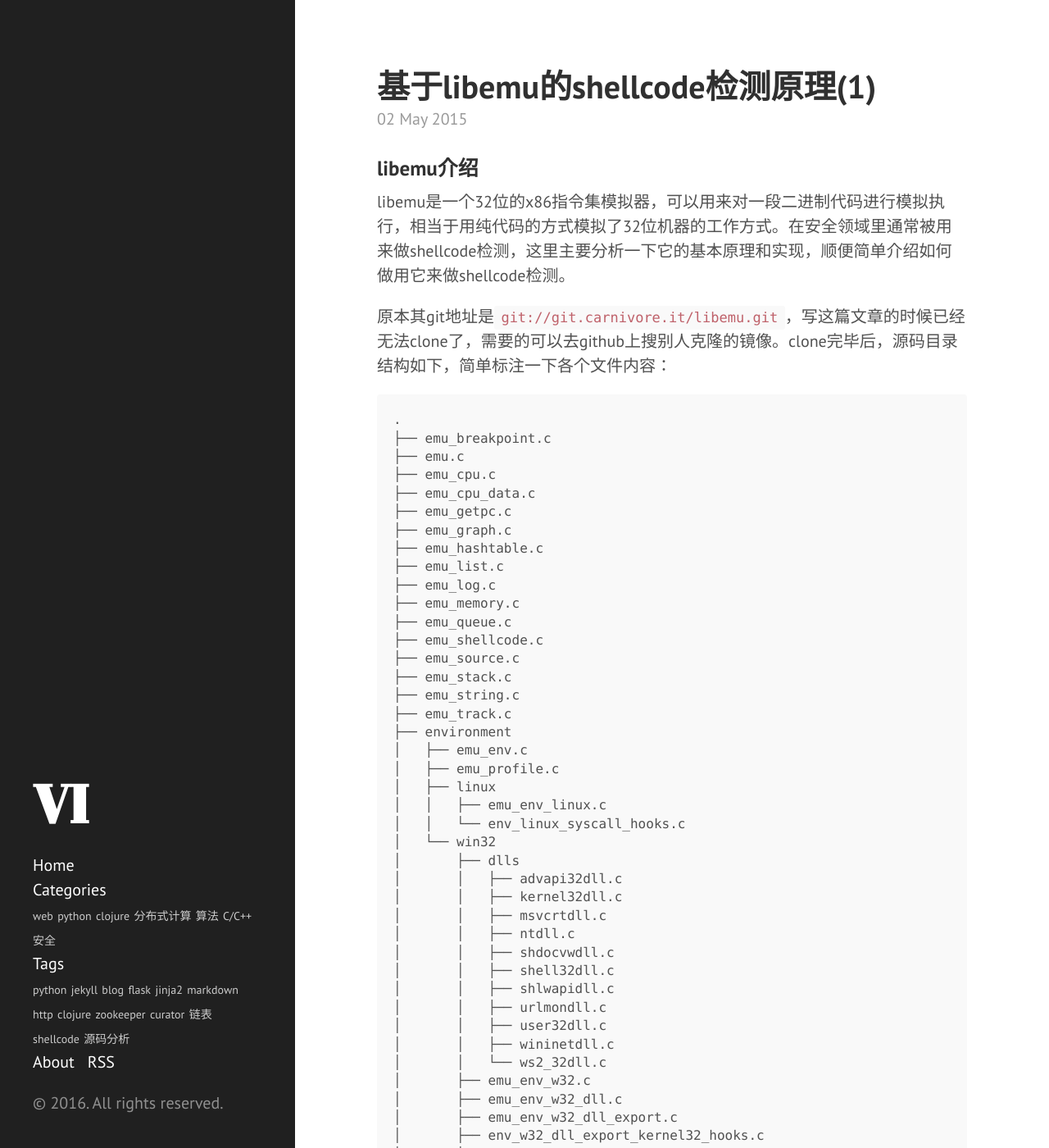
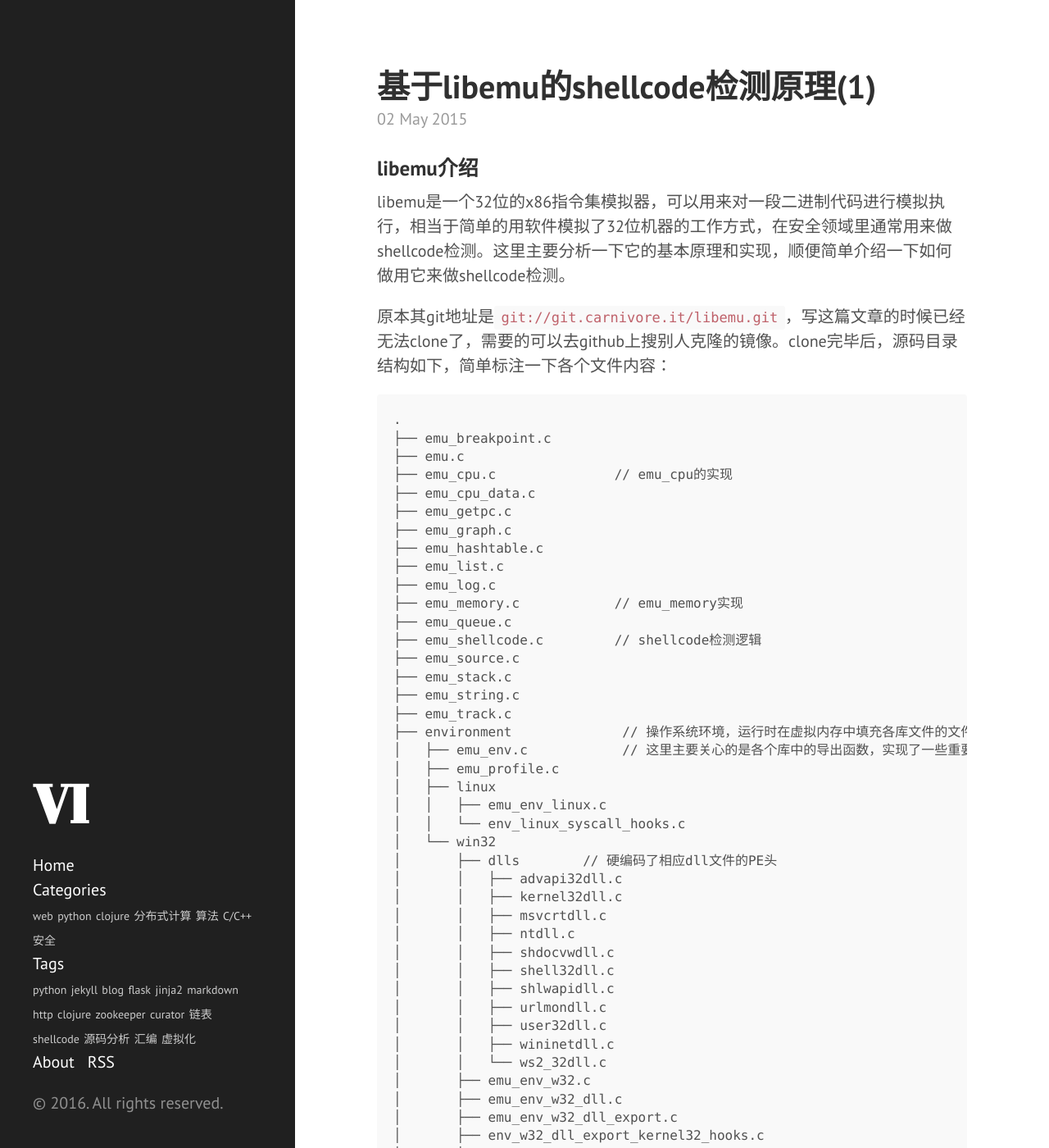
Before and after one commit to yuanvi/blog, a Jekyll site: the page built from _posts/2015-05-02-libemu-shellcode.markdown, in a window 1280 px wide and 1400 px high. Shown: the whole window at 82% size. Built offline with Jekyll 4.4.1, drawn with Linux system fonts in a browser that asks for light colours; comment, search, counter and statistics services are not loaded; some of the changed text lies outside the part shown.

Commit message:
modify archive

````diff
--- a/_posts/2015-05-02-libemu-shellcode.markdown
+++ b/_posts/2015-05-02-libemu-shellcode.markdown
@@ -2,13 +2,13 @@
 published: true
 title: 基于libemu的shellcode检测原理(1)
 layout: post
-tags: [shellcode, 源码分析]
+tags: [shellcode, 源码分析, 汇编, 虚拟化]
 categories: [C/C++, 安全]
 ---
 
 ### libemu介绍
 
-libemu是一个32位的x86指令集模拟器，可以用来对一段二进制代码进行模拟执行，相当于用纯代码的方式模拟了32位机器的工作方式。在安全领域里通常被用来做shellcode检测，这里主要分析一下它的基本原理和实现，顺便简单介绍如何做用它来做shellcode检测。
+libemu是一个32位的x86指令集模拟器，可以用来对一段二进制代码进行模拟执行，相当于简单的用软件模拟了32位机器的工作方式，在安全领域里通常用来做shellcode检测。这里主要分析一下它的基本原理和实现，顺便简单介绍一下如何做用它来做shellcode检测。
 
 原本其git地址是```git://git.carnivore.it/libemu.git```，写这篇文章的时候已经无法clone了，需要的可以去github上搜别人克隆的镜像。clone完毕后，源码目录结构如下，简单标注一下各个文件内容：
 
@@ -16,28 +16,28 @@
 .
 ├── emu_breakpoint.c
 ├── emu.c
-├── emu_cpu.c
+├── emu_cpu.c               // emu_cpu的实现
 ├── emu_cpu_data.c
 ├── emu_getpc.c
 ├── emu_graph.c
 ├── emu_hashtable.c
 ├── emu_list.c
 ├── emu_log.c
-├── emu_memory.c
+├── emu_memory.c            // emu_memory实现
 ├── emu_queue.c
-├── emu_shellcode.c
+├── emu_shellcode.c         // shellcode检测逻辑
 ├── emu_source.c
 ├── emu_stack.c
 ├── emu_string.c
 ├── emu_track.c
-├── environment
-│   ├── emu_env.c
+├── environment              // 操作系统环境，运行时在虚拟内存中填充各库文件的文件头，
+│   ├── emu_env.c            // 这里主要关心的是各个库中的导出函数，实现了一些重要函数的hook函数
 │   ├── emu_profile.c
 │   ├── linux
 │   │   ├── emu_env_linux.c
 │   │   └── env_linux_syscall_hooks.c
 │   └── win32
-│       ├── dlls
+│       ├── dlls        // 硬编码了相应dll文件的PE头
 │       │   ├── advapi32dll.c
 │       │   ├── kernel32dll.c
 │       │   ├── msvcrtdll.c
@@ -58,7 +58,7 @@
 │       ├── env_w32_dll_export_shell32_hooks.c
 │       ├── env_w32_dll_export_urlmon_hooks.c
 │       └── env_w32_dll_export_ws2_32_hooks.c
-├── functions
+├── functions       //指令函数的实现
 │   ├── aaa.c
 │   ├── adc.c
 │   ...
@@ -70,7 +70,9 @@
 └── opcode_tables.h
 ```
 
-从源码结构就可以看出基本实现思路了，核心的两个功能是对cpu和内存的模拟，emu_cpu主要分析二进制内容并调用对应的模拟函数，emu_memory模拟内存供cpu读写，模拟了分页机制并且写时malloc，避免了消耗大量内存。
+从源码结构就可以看出基本实现思路了，核心的两个功能是对cpu和内存的模拟，emu_cpu主要分析二进制内容并调用对应的指令函数，emu_memory模拟内存供cpu读写，实现了分页机制并且写时malloc，避免了消耗大量内存。
+
+### EMU_CPU实现
 
 模拟CPU的实现主要在emu_cpu.c中，先判断宿主机的endian，然后初始化emu_cpu结构体中的寄存器指针，在cpu中寄存器的关系是这样的：eax -> ax -> (ah, al)，eax寄存器是32位，ax是eax的低16位，ah和al又分别是ax的高8位和低8位，所以要将寄存器关系对应上，就需要知道宿主机数据存储方式是litte endian还是big endian。
 
@@ -109,8 +111,7 @@
 };
 ```
 
-看上面emu_cpu结构体，先抛开其他细节，看看它是怎么运行起来。这个结构体中，eip寄存器和cpu_instr_info这个结构体比较关键，eip寄存器的值是一个指向要执行指令的指针，而cpu_instr_info这个结构体里就记录了eip指向指令对应的处理函数。分析一下它的运行过程:
-
+看这个结构体，抛开其他细节，看看它是怎么运行起来。其中eip寄存器和cpu_instr_info这个结构体比较关键，eip寄存器的值是一个指向要执行指令的指针，而cpu_instr_info结构体里记录了eip指向指令对应的处理函数。从源码中理一下它的运行流程:
 
 ```
 emu_cpu_run: while(emu_cpu_parse(c) == 0) { ... emu_cpu_step(c) ...}
@@ -122,4 +123,68 @@
             ...
 ```
 
-待续。。。
+在emu_cpu_run这个函数的循环中，每次调用emu_cpu_parse去从内存中读取一个字节，并且eip++，通过用获取到的字节做索引从ii_onebyte数组中去取到对应的emu_cpu_instruction_info结构。然后在emu_cpu_step中调用cpu_instr_info->function模拟函数来进行计算。实际上emu_cpu_parse是一个近400行的函数，并不像分析中这样简单，还处理了多字节指令，寻址模式，浮点数计算指令等。参考文档：[指令结构和寻址方式](http://tnovelli.net/ref/opx86.html), [浮点数指令](http://www.website.masmforum.com/tutorials/fptute/)。
+
+用一个非常简单的shellcode来跟踪一下它的运行流程，这段shellcode的作用是在WinXP Sp2环境下执行cmd.exe程序，因为shellcode中call指令的WinExec地址是硬编码的，所以它只能在特定的环境下工作:
+
+```asm
+/*
+\x8b\xec\x68\x65\x78\x65\x20\x68\x63\x6d\x64\x2e
+\x8d\x45\xf8\x50\xb8\x8D\x15\x86\x7C\xff\xd0
+*/
+00402000  > 8BEC             MOV EBP,ESP
+00402002  . 68 65786520      PUSH 20657865     // 20657865 -> "exe "
+00402007  . 68 636D642E      PUSH 2E646D63     // 2E646D63 -> "cmd."
+0040200C  . 8D45 F8          LEA EAX,DWORD PTR SS:[EBP-8]
+0040200F  . 50               PUSH EAX
+00402010  . B8 8D15867C      MOV EAX,kernel32.WinExec  //hardcode 8D15867C -> WinExc
+00402015  . FFD0             CALL EAX
+```
+
+取```PUSH 20657865```这条指令跟踪，从运行流程中知道，0x68对应的emu_cpu_instruction_info结构在ii_onebyte[0x68]，从代码中找到这个结构和对应的函数实现，可以看到instr_push_68这个函数模拟了push指令在cpu中的工作方式，调用emu_memory_write_dword将立即数写入了模拟内存的栈顶，并且修改了影响的寄存器esp，其他指令的执行流程也都类似。
+
+```c++
+// file: include/emu/emu_cpu_itables.h
+struct emu_cpu_instruction_info ii_onebyte[0x100] = {
+    ...
+    /* 68 */ {instr_push_68, "push", {0, 0, 0, II_IMM, 0, 0, 0, 0}},
+    ...
+}
+
+// file: src/function/push.c
+int32_t instr_push_68(struct emu_cpu *c, struct emu_cpu_instruction *i)
+{
+    if ( i->prefixes & PREFIX_OPSIZE )
+    {
+        PUSH_WORD(c, *i->imm16)
+    }
+    else
+    {
+        PUSH_DWORD(c, i->imm)
+    }
+    return 0;
+}
+
+
+// file: include/emu/emu_cpu_stack.h
+#define PUSH_DWORD(cpu, arg)                            \
+{                                                       \
+    uint32_t pushme;                                    \
+    bcopy(&(arg),  &pushme, 4);                         \
+    if (cpu->reg[esp] < 4)                              \
+    {                                                   \
+        emu_errno_set((cpu)->emu, ENOMEM);              \
+        emu_strerror_set((cpu)->emu,                    \
+        "ran out of stack space writing a dword\n");    \
+        return -1;                                      \
+    }                                                   \
+    cpu->reg[esp]-=4;                                   \
+    {                                                                           \
+        int32_t memret = emu_memory_write_dword(cpu->mem, cpu->reg[esp], pushme);   \
+        if (memret != 0)                                                        \
+            return memret;                                                      \
+    }                                                                           \
+}
+```
+
+libemu是一个比较古老的项目了，对浮点数计算指令只是简单支持，也仅支持大部分的正常指令，64位的代码更是不在考虑范围内，这在shellcode检测中明显是不够用的，实际测试中很多代码会因为遇上不支持的指令而退出，但分析其代码，对理解操作系统和虚拟化原理还是有很大帮助。接下来准备记录一下模拟内存实现，一些小细节和shellcode检测原理。
````
